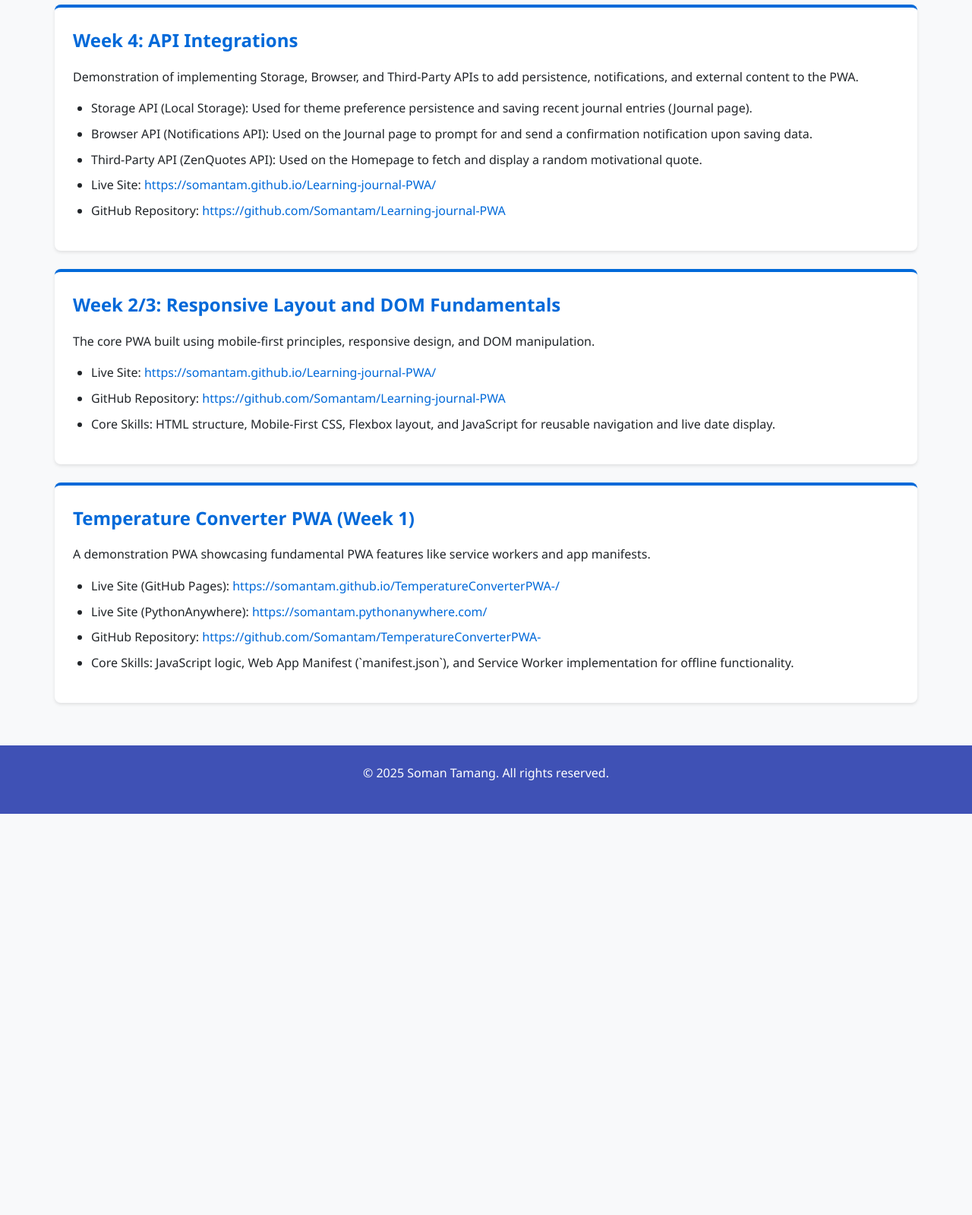
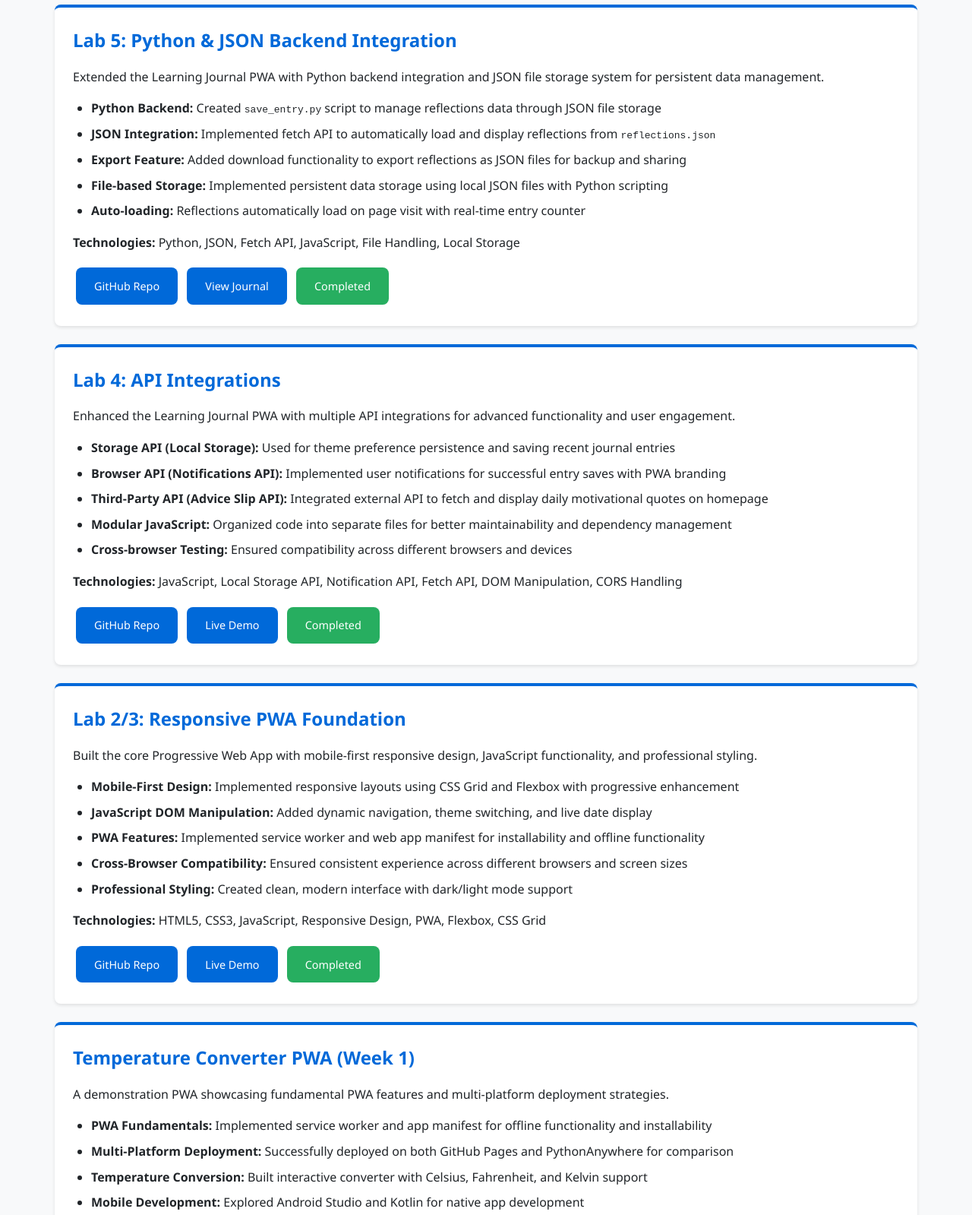
Before and after one commit to Somantam/Learning-journal-PWA, a plain HTML site: page projects.html in a window 1280 px wide. Shown: the part 260-1859 px from the top of the page at 76% size. Before the commit the page ends 1331 px from the top, so only its background shows below. Drawn offline with Linux system fonts and the light colour scheme.

Commit message:
Update projects.html

```diff
--- a/projects.html
+++ b/projects.html
@@ -16,39 +16,81 @@
         <h1>My Projects Portfolio</h1>
         <p>A showcase of my creative computing and technical work developed during this unit.</p>
 
+        <!-- Lab 5 Project -->
         <section class="project-item">
-    <h2>Week 4: API Integrations</h2>
-    <p>Demonstration of implementing Storage, Browser, and Third-Party APIs to add persistence, notifications, and external content to the PWA.</p>
+            <h2>Lab 5: Python & JSON Backend Integration</h2>
+            <p>Extended the Learning Journal PWA with Python backend integration and JSON file storage system for persistent data management.</p>
             <ul>
-        <li>Storage API (Local Storage): Used for theme preference persistence and saving recent journal entries (Journal page).</li>
-        <li>Browser API (Notifications API): Used on the Journal page to prompt for and send a confirmation notification upon saving data.</li>
-        <li>Third-Party API (ZenQuotes API): Used on the Homepage to fetch and display a random motivational quote.</li>
-        <li>Live Site: <a href="https://somantam.github.io/Learning-journal-PWA/">https://somantam.github.io/Learning-journal-PWA/</a></li>
-        <li>GitHub Repository: <a href="https://github.com/Somantam/Learning-journal-PWA">https://github.com/Somantam/Learning-journal-PWA</a></li>
+                <li><strong>Python Backend:</strong> Created <code>save_entry.py</code> script to manage reflections data through JSON file storage</li>
+                <li><strong>JSON Integration:</strong> Implemented fetch API to automatically load and display reflections from <code>reflections.json</code></li>
+                <li><strong>Export Feature:</strong> Added download functionality to export reflections as JSON files for backup and sharing</li>
+                <li><strong>File-based Storage:</strong> Implemented persistent data storage using local JSON files with Python scripting</li>
+                <li><strong>Auto-loading:</strong> Reflections automatically load on page visit with real-time entry counter</li>
             </ul>
+            <p><strong>Technologies:</strong> Python, JSON, Fetch API, JavaScript, File Handling, Local Storage</p>
+            <div class="project-links">
+                <a href="https://github.com/Somantam/Learning-journal-PWA" target="_blank" class="project-link">GitHub Repo</a>
+                <a href="journal.html" class="project-link">View Journal</a>
+                <a class="project-link project-status-completed">Completed</a>
+            </div>
         </section>
 
-
-
+        <!-- Lab 4 Project -->
         <section class="project-item">
-            <h2>Week 2/3: Responsive Layout and DOM Fundamentals</h2>
-            <p>The core PWA built using mobile-first principles, responsive design, and DOM manipulation.</p>
+            <h2>Lab 4: API Integrations</h2>
+            <p>Enhanced the Learning Journal PWA with multiple API integrations for advanced functionality and user engagement.</p>
             <ul>
-                <li>Live Site: <a href="https://somantam.github.io/Learning-journal-PWA/">https://somantam.github.io/Learning-journal-PWA/</a></li>
-                <li>GitHub Repository: <a href="https://github.com/Somantam/Learning-journal-PWA">https://github.com/Somantam/Learning-journal-PWA</a></li>
-                <li>Core Skills: HTML structure, Mobile-First CSS, Flexbox layout, and JavaScript for reusable navigation and live date display.</li>
+                <li><strong>Storage API (Local Storage):</strong> Used for theme preference persistence and saving recent journal entries</li>
+                <li><strong>Browser API (Notifications API):</strong> Implemented user notifications for successful entry saves with PWA branding</li>
+                <li><strong>Third-Party API (Advice Slip API):</strong> Integrated external API to fetch and display daily motivational quotes on homepage</li>
+                <li><strong>Modular JavaScript:</strong> Organized code into separate files for better maintainability and dependency management</li>
+                <li><strong>Cross-browser Testing:</strong> Ensured compatibility across different browsers and devices</li>
             </ul>
+            <p><strong>Technologies:</strong> JavaScript, Local Storage API, Notification API, Fetch API, DOM Manipulation, CORS Handling</p>
+            <div class="project-links">
+                <a href="https://github.com/Somantam/Learning-journal-PWA" target="_blank" class="project-link">GitHub Repo</a>
+                <a href="https://somantam.github.io/Learning-journal-PWA/" target="_blank" class="project-link">Live Demo</a>
+                <a class="project-link project-status-completed">Completed</a>
+            </div>
         </section>
 
+        <!-- Lab 2/3 Project -->
+        <section class="project-item">
+            <h2>Lab 2/3: Responsive PWA Foundation</h2>
+            <p>Built the core Progressive Web App with mobile-first responsive design, JavaScript functionality, and professional styling.</p>
+            <ul>
+                <li><strong>Mobile-First Design:</strong> Implemented responsive layouts using CSS Grid and Flexbox with progressive enhancement</li>
+                <li><strong>JavaScript DOM Manipulation:</strong> Added dynamic navigation, theme switching, and live date display</li>
+                <li><strong>PWA Features:</strong> Implemented service worker and web app manifest for installability and offline functionality</li>
+                <li><strong>Cross-Browser Compatibility:</strong> Ensured consistent experience across different browsers and screen sizes</li>
+                <li><strong>Professional Styling:</strong> Created clean, modern interface with dark/light mode support</li>
+            </ul>
+            <p><strong>Technologies:</strong> HTML5, CSS3, JavaScript, Responsive Design, PWA, Flexbox, CSS Grid</p>
+            <div class="project-links">
+                <a href="https://github.com/Somantam/Learning-journal-PWA" target="_blank" class="project-link">GitHub Repo</a>
+                <a href="https://somantam.github.io/Learning-journal-PWA/" target="_blank" class="project-link">Live Demo</a>
+                <a class="project-link project-status-completed">Completed</a>
+            </div>
+        </section>
+
+        <!-- Temperature Converter PWA -->
         <section class="project-item">
             <h2>Temperature Converter PWA (Week 1)</h2>
-            <p>A demonstration PWA showcasing fundamental PWA features like service workers and app manifests.</p>
+            <p>A demonstration PWA showcasing fundamental PWA features and multi-platform deployment strategies.</p>
             <ul>
-                <li>Live Site (GitHub Pages): <a href="https://somantam.github.io/TemperatureConverterPWA-/">https://somantam.github.io/TemperatureConverterPWA-/</a></li>
-                <li>Live Site (PythonAnywhere): <a href="https://somantam.pythonanywhere.com/">https://somantam.pythonanywhere.com/</a></li>
-                <li>GitHub Repository: <a href="https://github.com/Somantam/TemperatureConverterPWA-">https://github.com/Somantam/TemperatureConverterPWA-</a></li>
-                <li>Core Skills: JavaScript logic, Web App Manifest (`manifest.json`), and Service Worker implementation for offline functionality.</li>
+                <li><strong>PWA Fundamentals:</strong> Implemented service worker and app manifest for offline functionality and installability</li>
+                <li><strong>Multi-Platform Deployment:</strong> Successfully deployed on both GitHub Pages and PythonAnywhere for comparison</li>
+                <li><strong>Temperature Conversion:</strong> Built interactive converter with Celsius, Fahrenheit, and Kelvin support</li>
+                <li><strong>Mobile Development:</strong> Explored Android Studio and Kotlin for native app development</li>
+                <li><strong>Development Environment:</strong> Set up VS Code with GitHub integration for version control</li>
             </ul>
+            <p><strong>Technologies:</strong> JavaScript, PWA, Service Workers, Web App Manifest, Kotlin, GitHub Pages, PythonAnywhere</p>
+            <div class="project-links">
+                <a href="https://github.com/Somantam/TemperatureConverterPWA-" target="_blank" class="project-link">GitHub Repo</a>
+                <a href="https://somantam.github.io/TemperatureConverterPWA-/" target="_blank" class="project-link">GitHub Pages</a>
+                <a href="https://somantam.pythonanywhere.com/" target="_blank" class="project-link">PythonAnywhere</a>
+                <a class="project-link project-status-completed">Completed</a>
+            </div>
         </section>
 </main>
 
@@ -60,6 +102,5 @@
     <script src="js/script.js"></script>
     <script src="js/browser.js"></script>
     <script src="js/thirdparty.js"></script>
-
 </body>
 </html>
```
Lines whose indentation alone changed are shown as unchanged.
